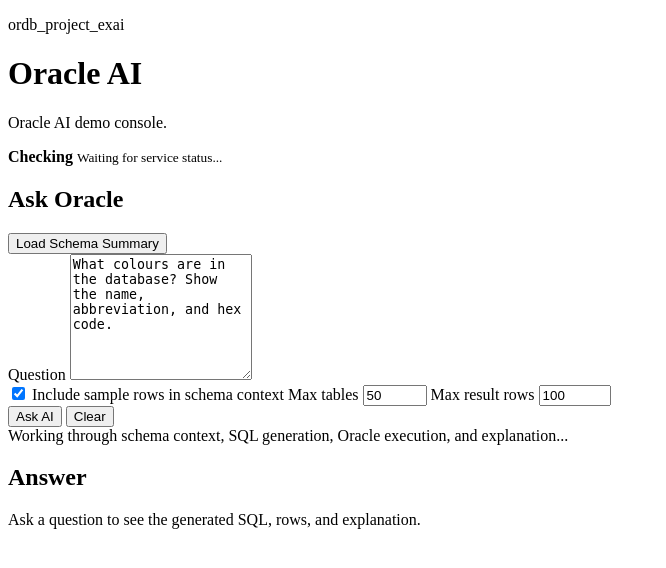
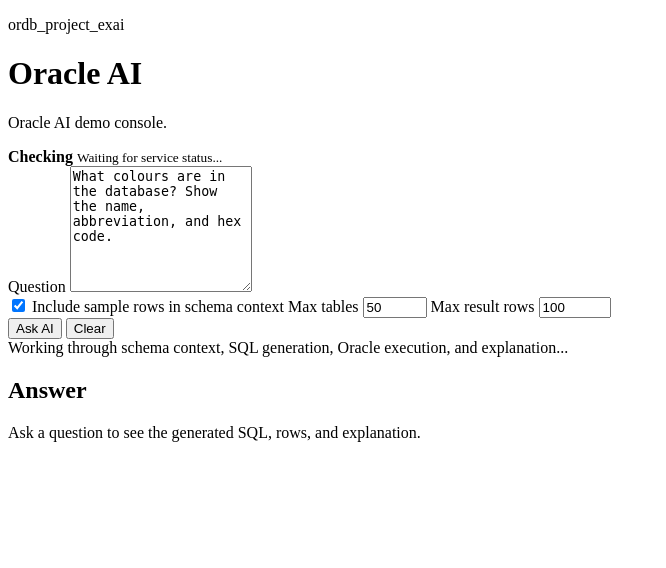
Before and after one commit to Rlemons12/ordb_project_exai, a Flask app: template app/templates/oracle_ai_chat/oracle_ai_chat.html in a window 1280 px wide. Shown: the part 202-770 px from the top of the page, without its empty margins (0-666 px from the left). Run offline with Flask 3, Linux system fonts and the light colour scheme; the template is opened without the code that fills it, so the values that code supplies are empty; parts of the project's set-up code (start-up, migrations or seed data) failed here and were passed over.

Commit message:
Remove header and schema button from Oracle AI Chat content partial to simplify layout

```diff
--- a/app/templates/oracle_ai_chat/partial/chat_content.html
+++ b/app/templates/oracle_ai_chat/partial/chat_content.html
@@ -1,17 +1,5 @@
 <section class="exai-layout exai-oracle-qa-layout">
     <section class="exai-card exai-chat-card">
-        <div class="exai-card-header">
-            <h2>Ask Oracle</h2>
-
-            <button
-                type="button"
-                id="schema-button"
-                class="exai-secondary-button"
-            >
-                Load Schema Summary
-            </button>
-        </div>
-
         <form id="oracle-ai-form" class="exai-form">
             <label for="question">Question</label>
 
```
